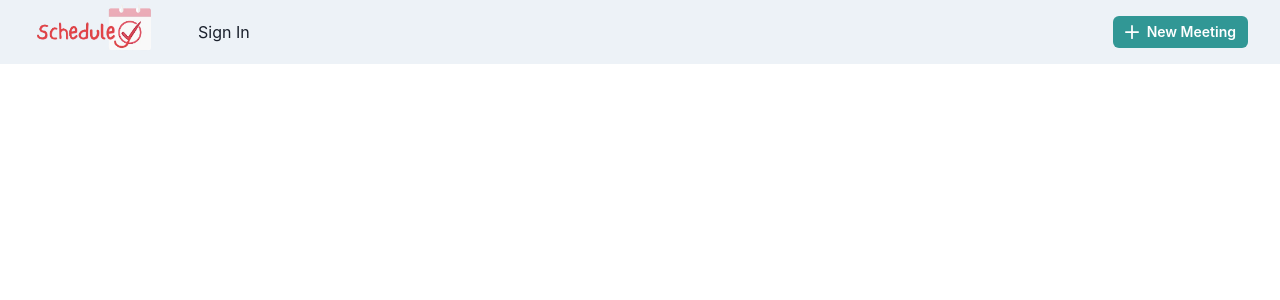
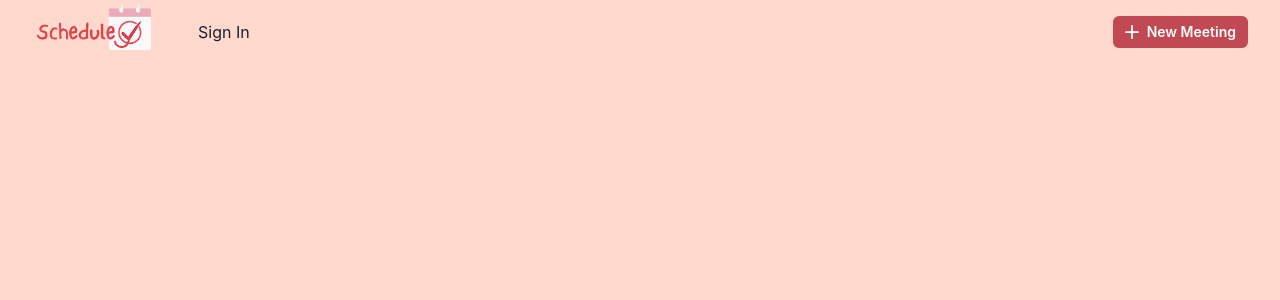
Before and after one commit to The-Dugtrio-CS4800/Scheduley, a Next.js app: page / in a window 1280 px wide. Shown: the top 300 px of the page. Built offline with nearby package versions, Linux system fonts and the light colour scheme.

Commit message:
experimenting with ui/ux palette

```diff
--- a/components/navbar.tsx
+++ b/components/navbar.tsx
@@ -38,7 +38,7 @@ const NavLink = (props: Props) => {
             rounded={'md'}
             _hover={{
                 textDecoration: 'none',
-                bg: useColorModeValue('gray.200', 'gray.700'),
+                bg: '#7a2a30',
             }}
             href={'#'}>
             {children}
@@ -51,7 +51,7 @@ export default function WithAction() {
 
     return (
         <>
-            <Box bg={useColorModeValue('gray.100', 'gray.900')} px={4}>
+            <Box bg= {useColorModeValue('#ffd9ce', '#ffd9ce')} px={4}>
                 <Flex h={16} alignItems={'center'} justifyContent={'space-between'}>
                     <IconButton
                         size={'md'}
@@ -78,9 +78,9 @@ export default function WithAction() {
                     </HStack>
                     <Flex alignItems={'center'}>
                     <Link as={NextLink} href='/new'>
-                        <Button
+                        <Button color='white'
                             variant={'solid'}
-                            colorScheme={'teal'}
+                            bg={'#c14953'}
                             size={'sm'}
                             mr={4}
                             leftIcon={<AddIcon />}>
--- a/pages/_app.tsx
+++ b/pages/_app.tsx
@@ -1,10 +1,20 @@
 import { ChakraProvider } from '@chakra-ui/react'
+import '../styles/globals.css'
+// import { Providers } from "./auth/Providers";
+import type { AppProps } from 'next/app'
+import { SessionProvider } from 'next-auth/react';
+import { Box } from "@chakra-ui/react"
+
 
 function MyApp({ Component, pageProps }) {
     return (
+        // <Providers>
         <ChakraProvider>
             <Component {...pageProps} />
+            {/* <Box w="100%" h="1000px" bgGradient="radial(red.300, yellow.400, pink.200)" /> */}
+            <Box w="100%" h="1000px" bgColor="#ffd9ce" />
         </ChakraProvider>
+        // </Providers>
     )
 }
 
```
